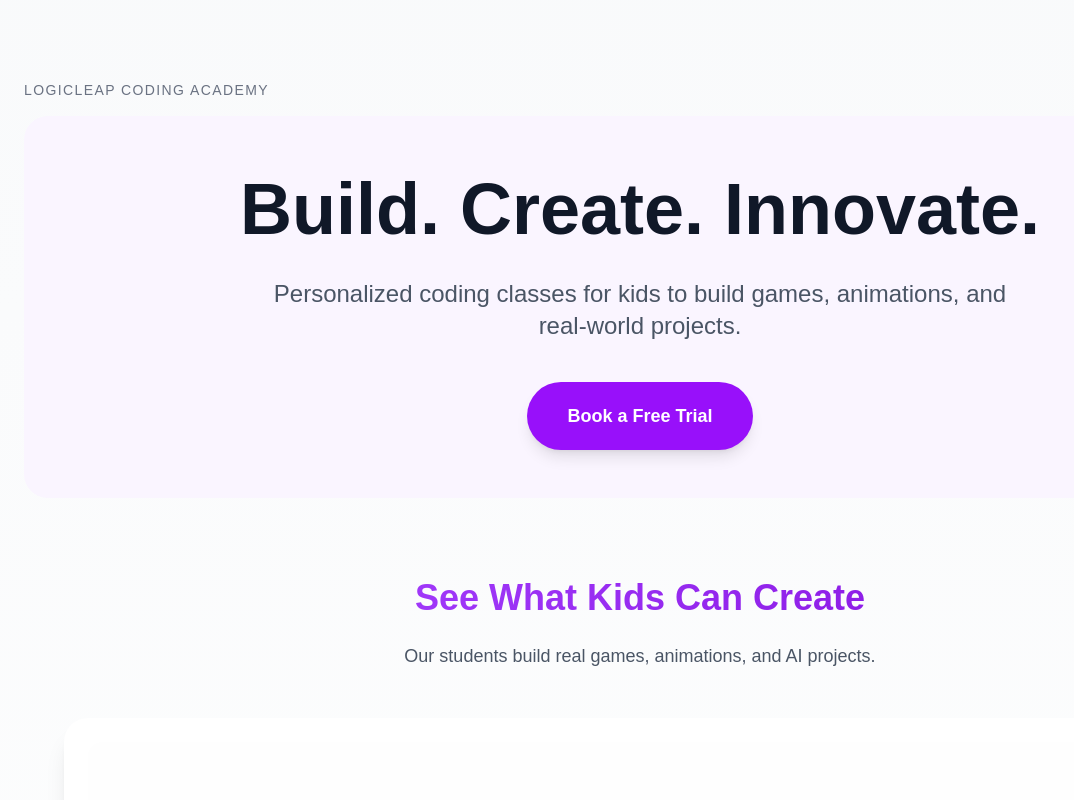
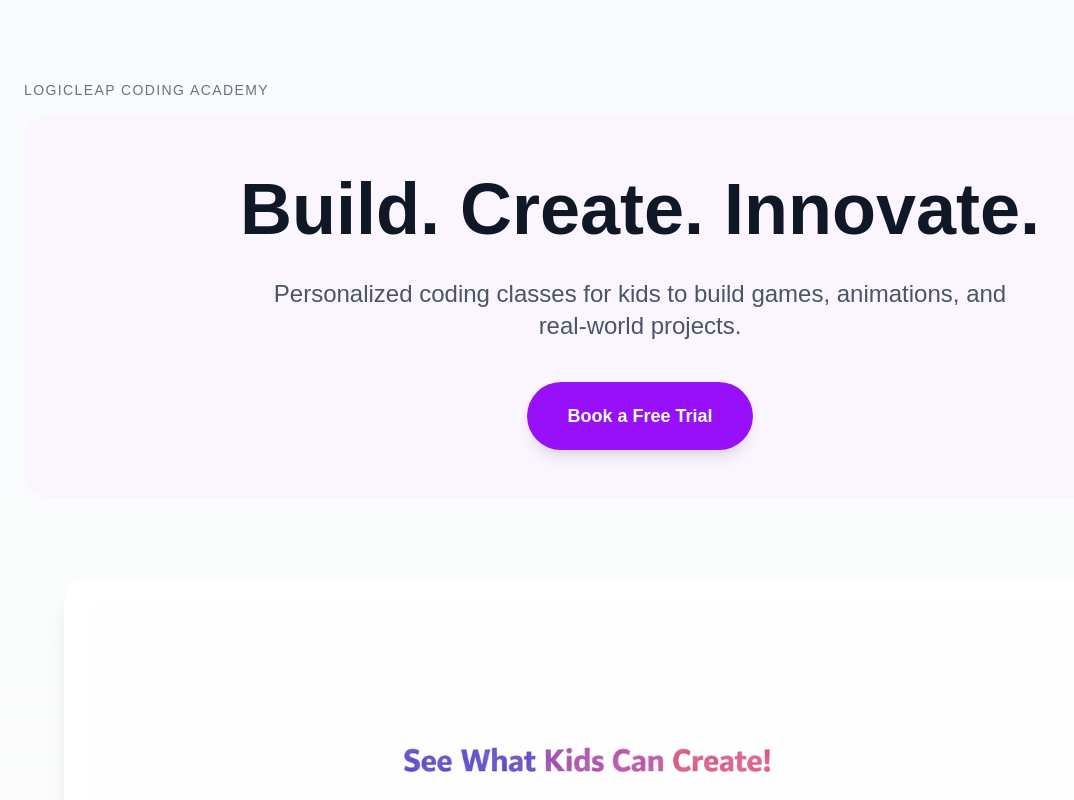
Before and after one commit to srushteesingh/logicleap-platform, a Next.js app: page / in a window 1280 px wide. Shown: the top 800 px of the page, without its empty margins (0-1074 px from the left). Built offline with nearby package versions, Linux system fonts and the light colour scheme.

Commit message:
Remove duplicate showcase heading

```diff
--- a/app/page.tsx
+++ b/app/page.tsx
@@ -99,14 +99,6 @@ export default function Home() {
       </div>
 
       <div className="mt-20 max-w-6xl mx-auto text-center">
-        <h2 className="text-3xl md:text-4xl font-bold mb-6 bg-gradient-to-r from-purple-500 to-purple-700 bg-clip-text text-transparent">
-          See What Kids Can Create
-        </h2>
-
-        <p className="text-gray-600 mb-12 text-lg">
-          Our students build real games, animations, and AI projects.
-        </p>
-
         <div className="bg-white rounded-3xl shadow-xl p-6">
           <img
             src="/projects-preview.png"
```
